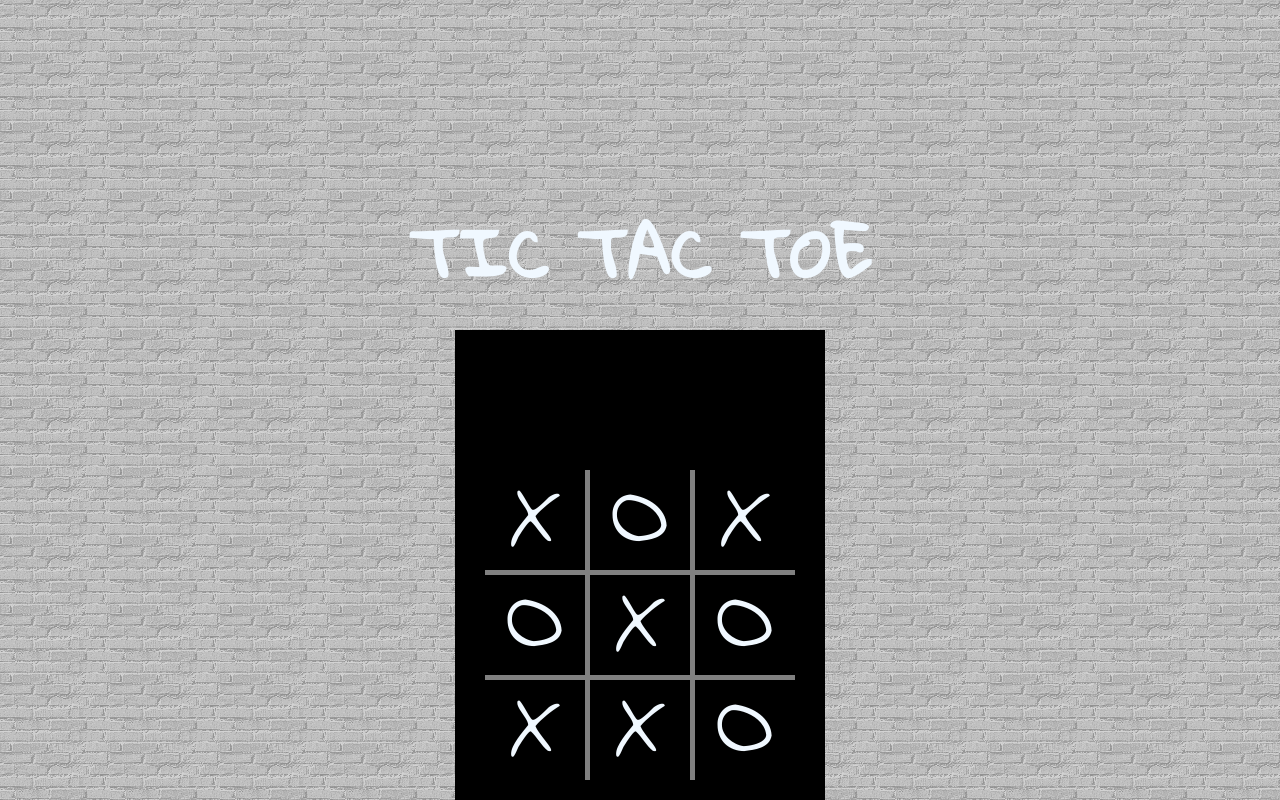
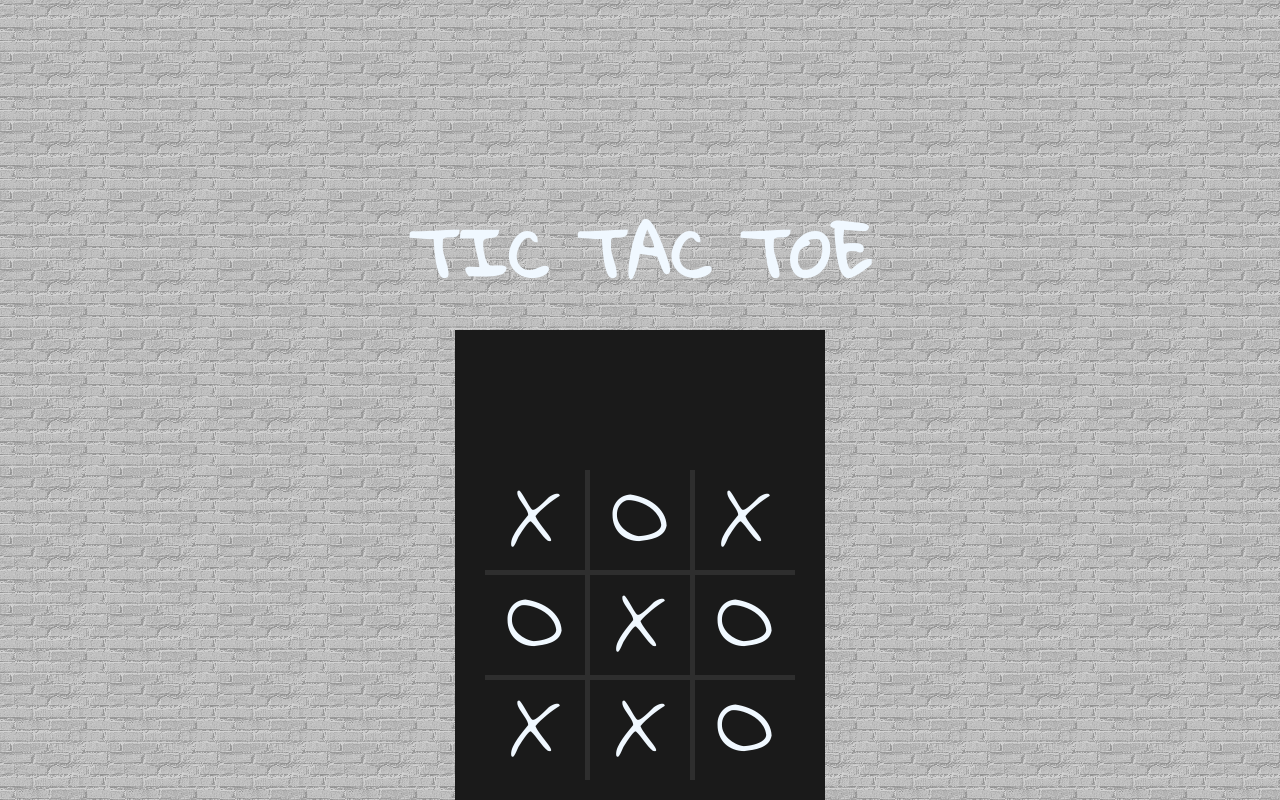
Before and after one commit to Confidenceiskey/tic-tac-toe, a React (Create React App) app: page / in a window 1280 px wide. Shown: the part 386-1186 px from the top of the page. Built offline with nearby package versions, Linux system fonts and the light colour scheme.

Commit message:
updated board colours

```diff
--- a/src/components/GameBoard/GameBoard.css
+++ b/src/components/GameBoard/GameBoard.css
@@ -5,13 +5,13 @@
 
 .frame {
   padding: 140px 30px 20px 30px;
-  background-color: black;
+  background-color: #1a1a1a;
 }
 
 .outsideGameArea {
   display: grid;
   grid-template-columns: 100px 100px 100px;
   grid-gap: 5px;
-  background-color: gray;
+  background-color: #2e2e2e;
   width: 310px;
 }
--- a/src/components/OneSquare/OneSquare.css
+++ b/src/components/OneSquare/OneSquare.css
@@ -8,5 +8,5 @@
 .each-square {
   width: 100px;
   height: 100px;
-  background-color: black;
+  background-color: #1a1a1a;
 }
```
